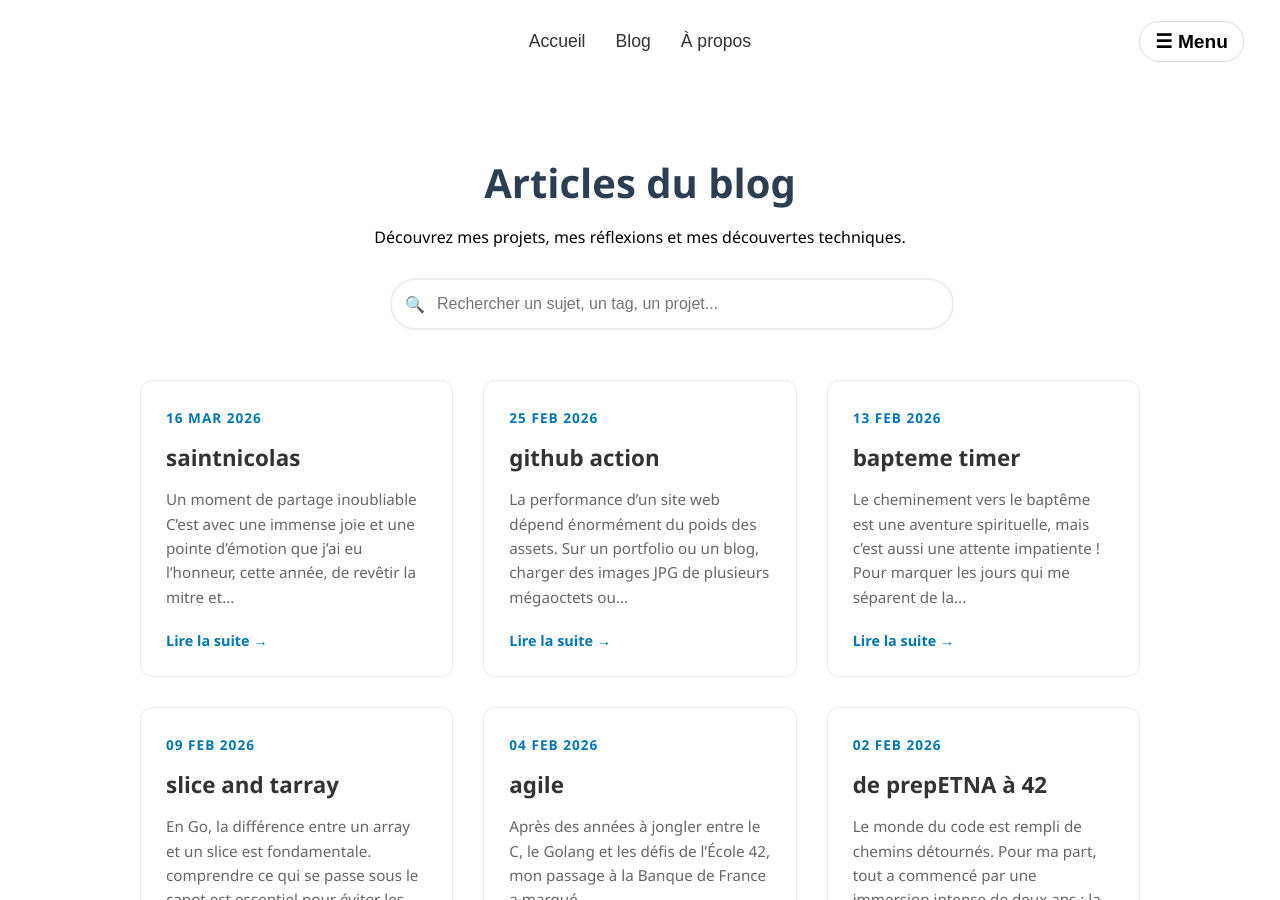
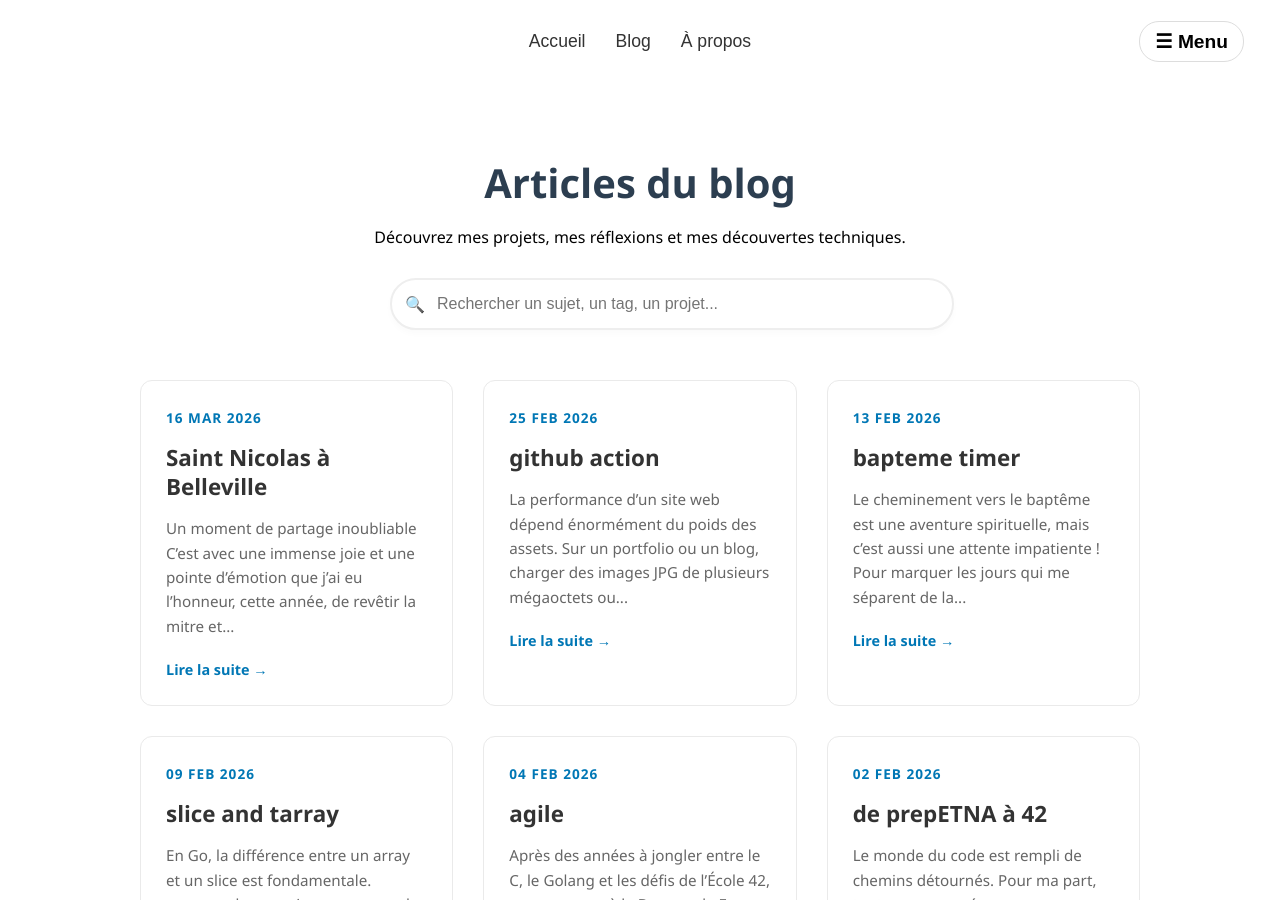
Before and after one commit to Iffigues/iffigues.github.io, a Jekyll site: the page built from pages/blog.md, in a window 1280 px wide and 900 px high. Built offline with Jekyll 4.4.1, drawn with Linux system fonts in a browser that asks for light colours; comment, search, counter and statistics services are not loaded.

```diff
--- a/_posts/2026-03-16-saintnicolas.md
+++ b/_posts/2026-03-16-saintnicolas.md
@@ -1,20 +1,17 @@
 ---
 layout: post
-title: "saintnicolas"
+title: "Saint Nicolas à Belleville"
 date: 2026-03-16 10:55:04 +0000
 categories: jekyll update
 tags: [Saint Nicolas, Belleville, Église Saint Jean Baptiste, Noël, Bénévolat]
-# ---
-# OPTIONNEL : Si votre thème utilise une image principale (feature image)
 image: "{{ '/assets/data/eglise/img/pn02.webp' | relative_url }}"
-# ---
 ---
 
 ## Un moment de partage inoubliable
 
 ![Saint Nicolas à l'église]({{ '/assets/data/eglise/img/pn02.webp' | relative_url }})
 
-C'est avec une immense joie et une pointe d'émotion que j'ai eu l'honneur, cette année, de revêtir la mitre et la crosse pour incarner Saint Nicolas. L'événement s'est déroulé au cœur de notre quartier, dans la magnifique église **Saint Jean Baptiste de Belleville**.
+C'est avec une immense joie et une pointe d'émotion que j'ai eu l'honneur, cette année, de revêtir la mitre et la crosse pour incarner **Saint Nicolas**. L'événement s'est déroulé au cœur de notre quartier, dans la magnifique église **Saint Jean Baptiste de Belleville**.
 
 {:.lead}
 Un grand merci à la paroisse et à tous les bénévoles pour leur accueil chaleureux.
@@ -23,8 +20,6 @@
 
 L'atmosphère était tout simplement magique. En entrant dans la nef, j'ai été frappé par la beauté de l'architecture, sublimée par les décorations de l'Avent.
 
-`).
--->
 Cette première image tente de capturer un peu de cette ambiance solennelle et joyeuse qui régnait avant l'arrivée des familles.
 
 ## Le plus beau moment : les sourires des enfants
@@ -37,12 +32,13 @@
 
 ---
 
+![Saint Nicolas à l'église]({{ '/assets/data/eglise/img/pn01.webp' | relative_url }})
+
+---
+
 ### Une expérience à renouveler
 
 Cette journée a été riche en émotions et en rencontres humaines. Je repars avec le cœur léger et des souvenirs plein la tête. Un grand merci encore à tous ceux qui ont rendu ce moment possible. J'espère avoir l'occasion de recommencer l'année prochaine !
 
 {:.note}
 Et vous, quelles sont vos traditions préférées pour la Saint Nicolas ou les fêtes de fin d'année ? N'hésitez pas à partager vos souvenirs dans les commentaires !
-
-
-![Saint Nicolas à l'église]({{ '/assets/data/eglise/img/pn01.webp' | relative_url }})
```
